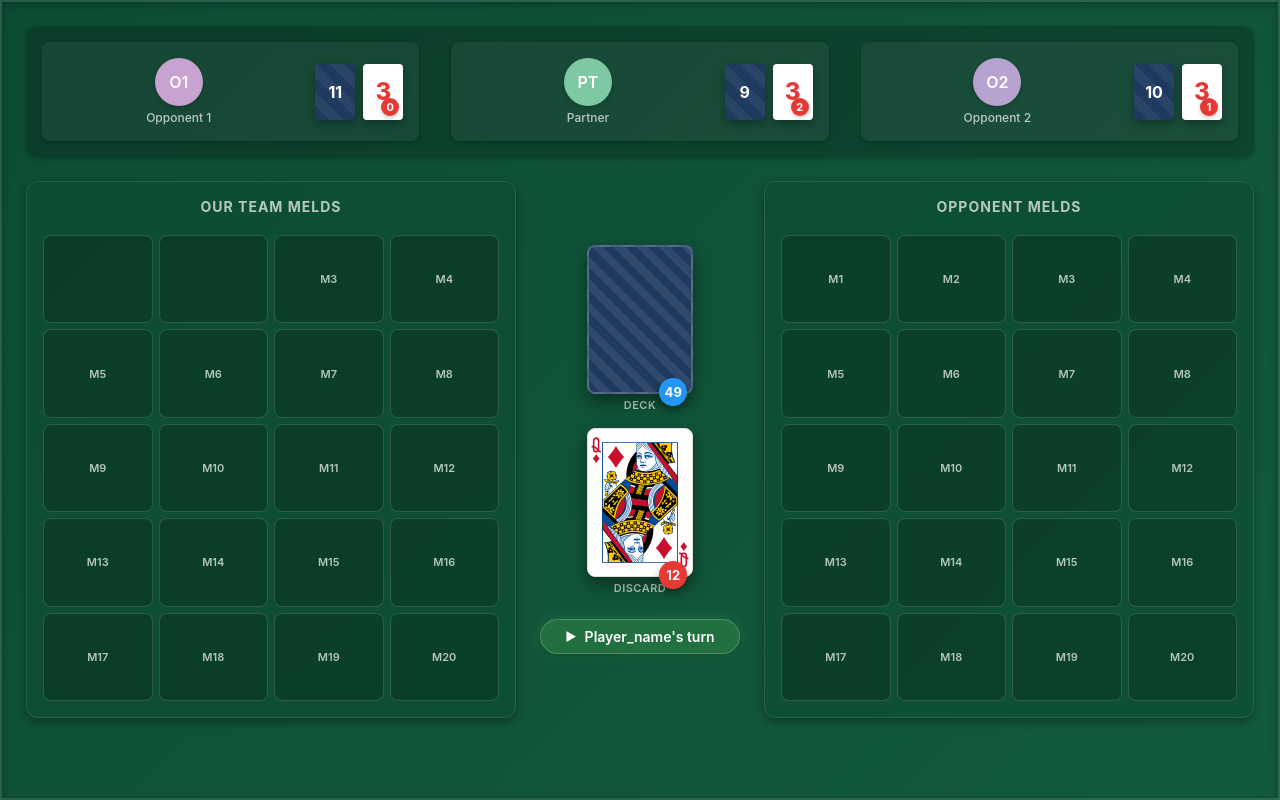
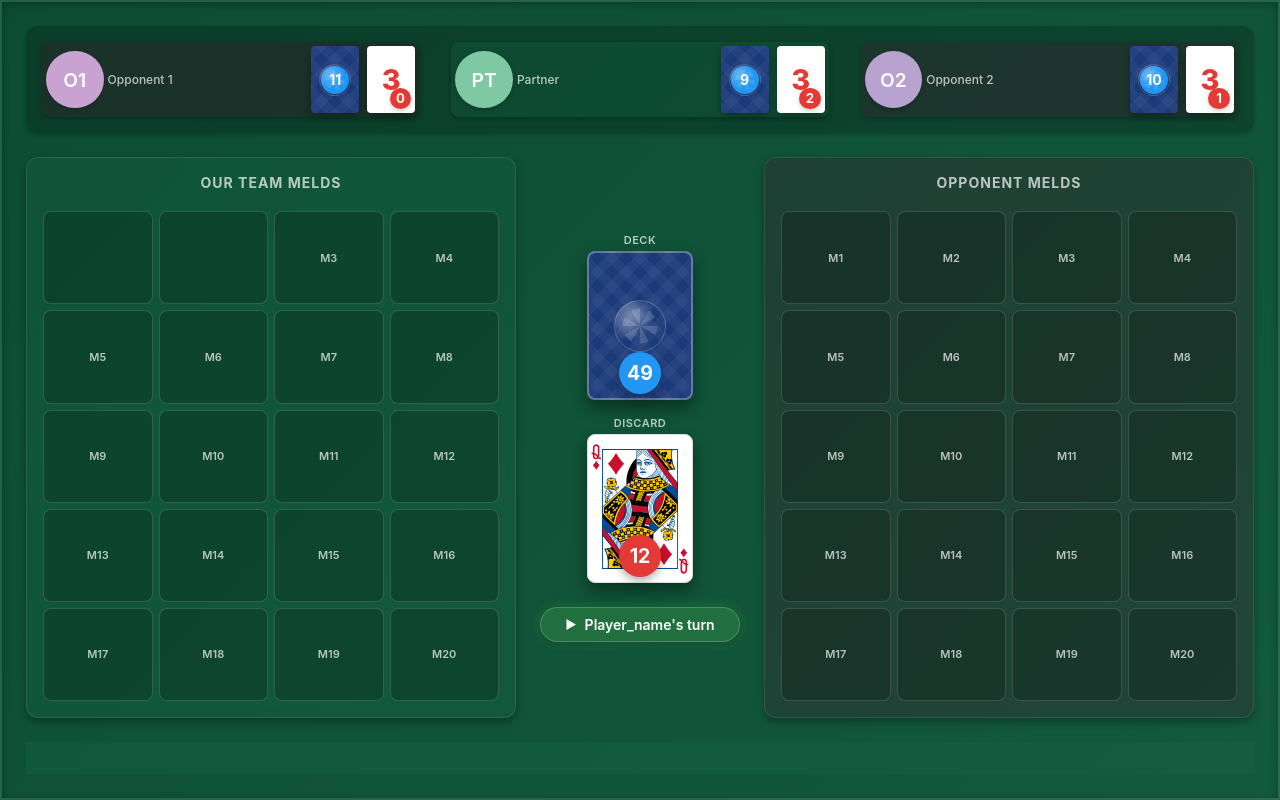
Before and after one commit to MihailAndreev/Canastify, a website built with Vite: page pages/game/game.html in a window 1280 px wide. Built offline with nearby package versions, Linux system fonts and the light colour scheme.

Commit message:
feat: add team color coding to player tiles and meld panels, card counter styling

```diff
--- a/pages/game/game.css
+++ b/pages/game/game.css
@@ -142,7 +142,7 @@ playing-card[rank="joker"][suit="diamonds"]::after {
   display: flex;
   align-items: center;
   gap: var(--spacing-md);
-  padding: var(--spacing-md);
+  padding: var(--spacing-xs);
   background: rgba(255, 255, 255, 0.05);
   border-radius: var(--radius-md);
   box-shadow: var(--shadow-sm);
@@ -151,22 +151,22 @@ playing-card[rank="joker"][suit="diamonds"]::after {
 
 .player-info {
   display: flex;
-  flex-direction: column;
+  flex-direction: row;
   align-items: center;
   gap: var(--spacing-xs);
   flex: 1;
 }
 
 .avatar {
-  width: 48px;
-  height: 48px;
+  width: 57.6px;
+  height: 57.6px;
   border-radius: var(--radius-round);
   background: var(--color-avatar-bg);
   display: flex;
   align-items: center;
   justify-content: center;
   font-weight: 600;
-  font-size: 16px;
+  font-size: 19.2px;
   color: var(--color-text-light);
   box-shadow: var(--shadow-sm);
 }
@@ -192,8 +192,8 @@ playing-card[rank="joker"][suit="diamonds"]::after {
 }
 
 .counter-card {
-  width: 40px;
-  height: 56px;
+  width: 48px;
+  height: 67.2px;
   border-radius: var(--radius-sm);
   box-shadow: var(--shadow-md);
   position: relative;
@@ -201,25 +201,49 @@ playing-card[rank="joker"][suit="diamonds"]::after {
   align-items: center;
   justify-content: center;
   font-weight: 700;
-  font-size: 16px;
+  font-size: 19.2px;
 }
 
 .blue-counter {
-  background: var(--color-blue-counter);
-  background-image: repeating-linear-gradient(
-    45deg,
-    transparent,
-    transparent 10px,
-    rgba(255, 255, 255, 0.05) 10px,
-    rgba(255, 255, 255, 0.05) 20px
-  );
+  background: #1a3a7a;
+  background-image:
+    repeating-linear-gradient(45deg, transparent, transparent 10px, rgba(255, 255, 255, 0.04) 10px, rgba(255, 255, 255, 0.04) 20px),
+    repeating-linear-gradient(-45deg, transparent, transparent 10px, rgba(255, 255, 255, 0.04) 10px, rgba(255, 255, 255, 0.04) 20px);
   color: var(--color-text-light);
+  position: relative;
+}
+
+.blue-counter::before {
+  content: "";
+  position: absolute;
+  top: 50%;
+  left: 50%;
+  transform: translate(-50%, -50%);
+  width: 30px;
+  height: 30px;
+  background: radial-gradient(circle at 30% 30%, rgba(255, 255, 255, 0.3), transparent 50%);
+  border: 1px solid rgba(255, 255, 255, 0.15);
+  border-radius: 50%;
+  pointer-events: none;
+}
+
+.blue-counter::after {
+  content: "";
+  position: absolute;
+  top: 50%;
+  left: 50%;
+  transform: translate(-50%, -50%);
+  width: 20px;
+  height: 20px;
+  background: repeating-conic-gradient(from 0deg, transparent 0deg 30deg, rgba(255, 255, 255, 0.1) 30deg 60deg);
+  border-radius: 50%;
+  pointer-events: none;
 }
 
 .red3-counter {
   background: var(--color-card-white);
   color: var(--color-red-suit);
-  font-size: 24px;
+  font-size: 28.8px;
   font-weight: 800;
 }
 
@@ -227,16 +251,30 @@ playing-card[rank="joker"][suit="diamonds"]::after {
   position: absolute;
   bottom: 4px;
   right: 4px;
-  width: 18px;
-  height: 18px;
+  width: 21.6px;
+  height: 21.6px;
   border-radius: var(--radius-round);
   background: var(--color-red-badge);
   color: var(--color-card-white);
-  font-size: 11px;
+  font-size: 13.2px;
   font-weight: 700;
   display: flex;
   align-items: center;
   justify-content: center;
+  box-shadow: var(--shadow-sm);
+}
+
+.counter-value {
+  width: 28px;
+  height: 28px;
+  border-radius: var(--radius-round);
+  background: var(--color-blue-badge);
+  color: var(--color-card-white);
+  display: flex;
+  align-items: center;
+  justify-content: center;
+  font-size: 14px;
+  font-weight: 700;
   box-shadow: var(--shadow-sm);
 }
 
@@ -249,6 +287,17 @@ playing-card[rank="joker"][suit="diamonds"]::after {
   gap: var(--spacing-lg);
   flex: 1;
   min-height: 0;
+}
+
+/* ========================================
+   Team Color Coding
+   ======================================== */
+.team-our {
+  background: rgba(26, 104, 71, 0.25) !important;
+}
+
+.team-opponent {
+  background: rgba(77, 13, 45, 0.25) !important;
 }
 
 /* ========================================
@@ -366,7 +415,7 @@ playing-card[rank="joker"][suit="diamonds"]::after {
 .deck,
 .discard {
   display: flex;
-  flex-direction: column;
+  flex-direction: column-reverse;
   align-items: center;
   gap: var(--spacing-xs);
   position: relative;
@@ -386,15 +435,38 @@ playing-card[rank="joker"][suit="diamonds"]::after {
 }
 
 .deck-card {
-  background: var(--color-blue-counter);
-  background-image: repeating-linear-gradient(
-    45deg,
-    transparent,
-    transparent 8px,
-    rgba(255, 255, 255, 0.08) 8px,
-    rgba(255, 255, 255, 0.08) 16px
-  );
-  border: 2px solid rgba(255, 255, 255, 0.2);
+  background: #1a3a7a;
+  background-image:
+    repeating-linear-gradient(45deg, transparent, transparent 10px, rgba(255, 255, 255, 0.04) 10px, rgba(255, 255, 255, 0.04) 20px),
+    repeating-linear-gradient(-45deg, transparent, transparent 10px, rgba(255, 255, 255, 0.04) 10px, rgba(255, 255, 255, 0.04) 20px);
+  border: 2px solid rgba(255, 255, 255, 0.3);
+  position: relative;
+  overflow: hidden;
+}
+
+.deck-card::before {
+  content: "";
+  position: absolute;
+  top: 50%;
+  left: 50%;
+  transform: translate(-50%, -50%);
+  width: 50px;
+  height: 50px;
+  background: radial-gradient(circle at 30% 30%, rgba(255, 255, 255, 0.4), transparent 50%);
+  border: 1px solid rgba(255, 255, 255, 0.2);
+  border-radius: 50%;
+}
+
+.deck-card::after {
+  content: "";
+  position: absolute;
+  top: 50%;
+  left: 50%;
+  transform: translate(-50%, -50%);
+  width: 35px;
+  height: 35px;
+  background: repeating-conic-gradient(from 0deg, transparent 0deg 30deg, rgba(255, 255, 255, 0.15) 30deg 60deg);
+  border-radius: 50%;
 }
 
 .discard-card {
@@ -429,7 +501,8 @@ playing-card[rank="joker"][suit="diamonds"]::after {
 .discard-badge {
   position: absolute;
   bottom: 6px;
-  right: 6px;
+  left: 50%;
+  transform: translateX(-50%);
   width: 28px;
   height: 28px;
   border-radius: var(--radius-round);
@@ -444,10 +517,16 @@ playing-card[rank="joker"][suit="diamonds"]::after {
 
 .deck-badge {
   background: var(--color-blue-badge);
+  width: 42px;
+  height: 42px;
+  font-size: 19.5px;
 }
 
 .discard-badge {
   background: var(--color-red-badge);
+  width: 42px;
+  height: 42px;
+  font-size: 19.5px;
 }
 
 .deck-label,
--- a/pages/game/game.html
+++ b/pages/game/game.html
@@ -15,7 +15,7 @@
     <!-- Top Player Bar -->
     <div class="top-bar">
       <!-- Opponent 1 -->
-      <div class="player-tile">
+      <div class="player-tile team-opponent">
         <div class="player-info">
           <div class="avatar">O1</div>
           <div class="player-label">Opponent 1</div>
@@ -32,7 +32,7 @@
       </div>
 
       <!-- Partner -->
-      <div class="player-tile">
+      <div class="player-tile team-our">
         <div class="player-info">
           <div class="avatar">PT</div>
           <div class="player-label">Partner</div>
@@ -49,7 +49,7 @@
       </div>
 
       <!-- Opponent 2 -->
-      <div class="player-tile">
+      <div class="player-tile team-opponent">
         <div class="player-info">
           <div class="avatar">O2</div>
           <div class="player-label">Opponent 2</div>
@@ -69,7 +69,7 @@
     <!-- Middle Area: 3 Columns -->
     <div class="middle-area">
       <!-- Left Column: Our Team Melds -->
-      <div class="meld-panel">
+      <div class="meld-panel team-our">
         <h2 class="panel-title">OUR TEAM MELDS</h2>
         <div class="meld-grid">
           <div class="meld-slot" id="meld-slot-1">
@@ -123,7 +123,7 @@
       </div>
 
       <!-- Right Column: Opponent Melds -->
-      <div class="meld-panel">
+      <div class="meld-panel team-opponent">
         <h2 class="panel-title">OPPONENT MELDS</h2>
         <div class="meld-grid">
           <div class="meld-slot"><span class="slot-label">M1</span></div>
@@ -151,7 +151,7 @@
     </div>
 
     <!-- Bottom: Player's Hand -->
-    <div class="hand" id="player-hand">
+    <div class="hand team-our" id="player-hand">
       <!-- Vector Cards will be loaded here -->
     </div>
   </div>
```
